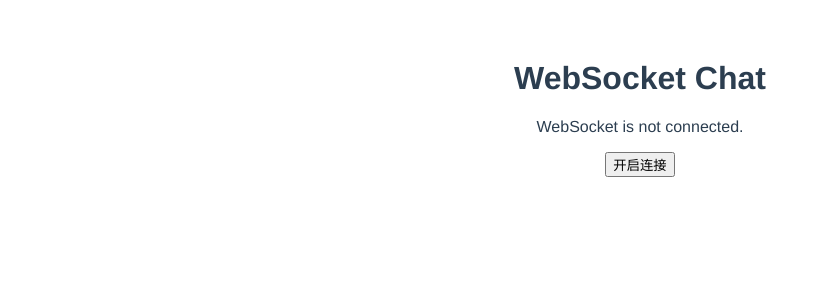
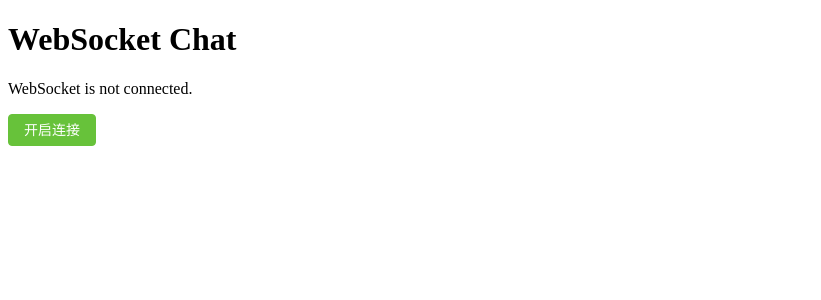
Before and after one commit to JeasonZuo/gochat-ui, a Vue app: page / in a window 1280 px wide. Shown: the top 300 px of the page, without its empty margins (0-821 px from the left). Built offline with nearby package versions, Linux system fonts and the light colour scheme.

Commit message:
element plus

```diff
--- a/package.json
+++ b/package.json
@@ -9,6 +9,9 @@
   },
   "dependencies": {
     "core-js": "^3.8.3",
+    "element-plus": "^2.4.0",
+    "unplugin-auto-import": "^0.16.6",
+    "unplugin-vue-components": "^0.25.2",
     "vue": "^3.2.13"
   },
   "devDependencies": {
--- a/src/App.vue
+++ b/src/App.vue
@@ -14,12 +14,4 @@ export default {
 </script>
 
 <style>
-#app {
-  font-family: Avenir, Helvetica, Arial, sans-serif;
-  -webkit-font-smoothing: antialiased;
-  -moz-osx-font-smoothing: grayscale;
-  text-align: center;
-  color: #2c3e50;
-  margin-top: 60px;
-}
 </style>
--- a/src/components/WebSocketChat.vue
+++ b/src/components/WebSocketChat.vue
@@ -5,23 +5,28 @@
       <div v-for="(message, index) in messages" :key="index">
         {{ message }}
       </div>
-      <input v-model="newMessage" @keyup.enter="handleSendMessage" />
-      <button @click="handleSendMessage">发送消息</button>
-      <button @click="disconnectWebSocket">断开连接</button>
+      <el-input
+          v-model="newMessage"
+          @keyup.enter="handleSendMessage"
+          size="default"
+          placeholder="Please Input"
+          style="width: 300px; margin:3px"
+      />
+      <el-button type="success" @click="handleSendMessage">发送消息</el-button>
+      <el-button type="danger"  @click="disconnectWebSocket">断开连接</el-button>
     </div>
     <div v-else>
       <p>WebSocket is not connected.</p>
-      <button @click="connectWebSocket">开启连接</button>
+      <el-button type="success" @click="connectWebSocket">开启连接</el-button>
     </div>
   </div>
 </template>
 
-<script>
+<script setup>
 import { ref } from 'vue';
 import { useWebSocket } from '../api/WebSocketService';
 
-export default {
-  setup() {
+
 const { messages, isConnected, sendMessage, connectWebSocket, disconnectWebSocket  } = useWebSocket();
 const newMessage = ref('');
 
@@ -31,15 +36,7 @@ export default {
     newMessage.value = '';
   }
 };
+</script>
 
-    return {
-      messages,
-      isConnected,
-      newMessage,
-      handleSendMessage,
-      connectWebSocket,
-      disconnectWebSocket,
-    };
-  },
-};
-</script>
+<style>
+</style>
--- a/src/main.js
+++ b/src/main.js
@@ -1,4 +1,5 @@
 import { createApp } from 'vue'
 import App from './App.vue'
 
-createApp(App).mount('#app')
+const app = createApp(App)
+app.mount('#app')
--- a/vue.config.js
+++ b/vue.config.js
@@ -1,4 +1,18 @@
 const { defineConfig } = require('@vue/cli-service')
+const AutoImport = require('unplugin-auto-import/webpack')
+const Components = require('unplugin-vue-components/webpack')
+const { ElementPlusResolver } = require('unplugin-vue-components/resolvers')
+
 module.exports = defineConfig({
-  transpileDependencies: true
+  transpileDependencies: true,
+  configureWebpack: {
+    plugins: [
+      AutoImport({
+        resolvers: [ElementPlusResolver()],
+      }),
+      Components({
+        resolvers: [ElementPlusResolver()],
+      }),
+    ],
+  }
 })
```
Also changed, not shown: 1 other file (tests, documents, lock files or other folders). Lines whose indentation alone changed are shown as unchanged.
